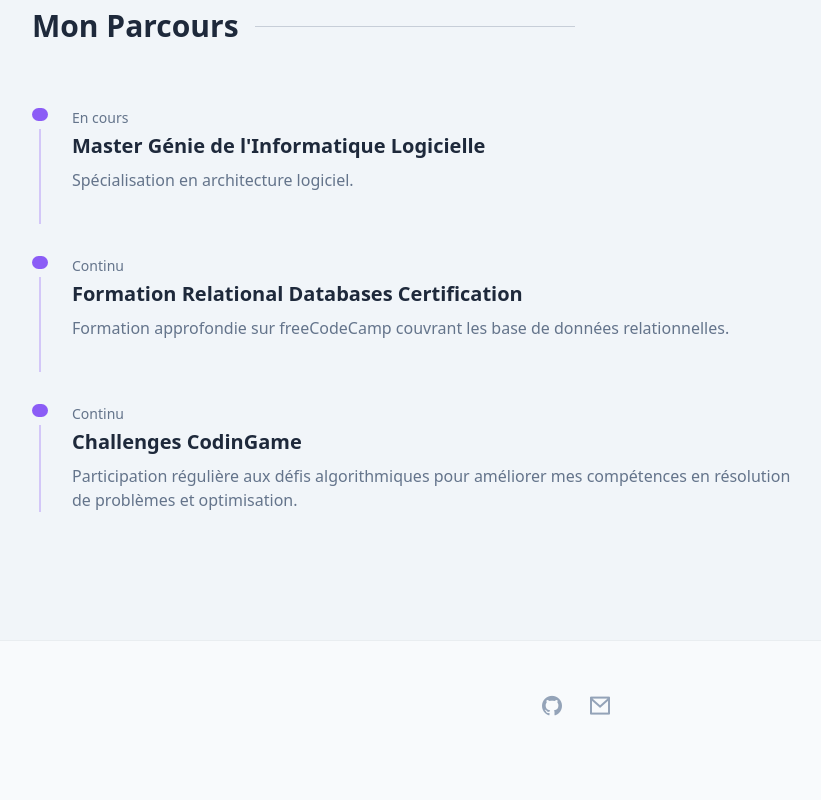
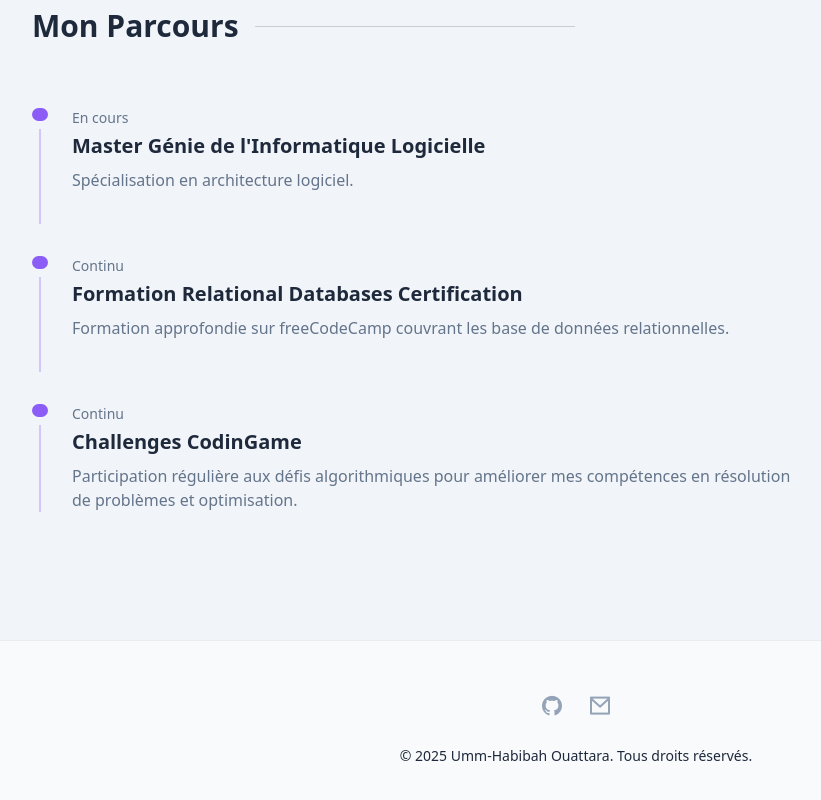
Before and after one commit to habibahdev/habibahdev.github.io, a website: page index.html in a window 1280 px wide. Shown: the part 3565-4365 px from the top of the page, without its empty margins (64-885 px from the left). Before the commit the page ends 4335 px from the top, so only its background shows below. Drawn offline with nearby package versions, Linux system fonts and the light colour scheme.

Commit message:
copyright

```diff
--- a/index.html
+++ b/index.html
@@ -376,11 +376,9 @@
                     </a>
                 </div>
 
-                <!--
-                <div class="text-slate text-sm text-center">
-                    Designé et développé avec <span class="text-accentLight dark:text-accent">❤</span> par Umm-Habibah Ouattara
+                <div class="text-gray-500 dark:text-slate/70 text-sm">
+                    © 2025 Umm-Habibah Ouattara. Tous droits réservés.
                 </div>
-                -->
             </div>
         </footer>
 
--- a/tailwind.config.js
+++ b/tailwind.config.js
@@ -8,11 +8,6 @@ module.exports = {
   theme: {
     extend: {
       colors: {
-        //navy: '#0a192f',
-        //lightNavy: '#112240',
-        //slate: '#8892b0',
-        //lightSlate: '#ccd6f6',
-        //accent: '#a8dadc',
         navy: '#0f172a', // bleu nuit => background principal
         lightNavy: '#1e293b', // bleu gris => background secondaire
         slate: '#94a3b8', // gris bleuté (texte secondaire)
```
